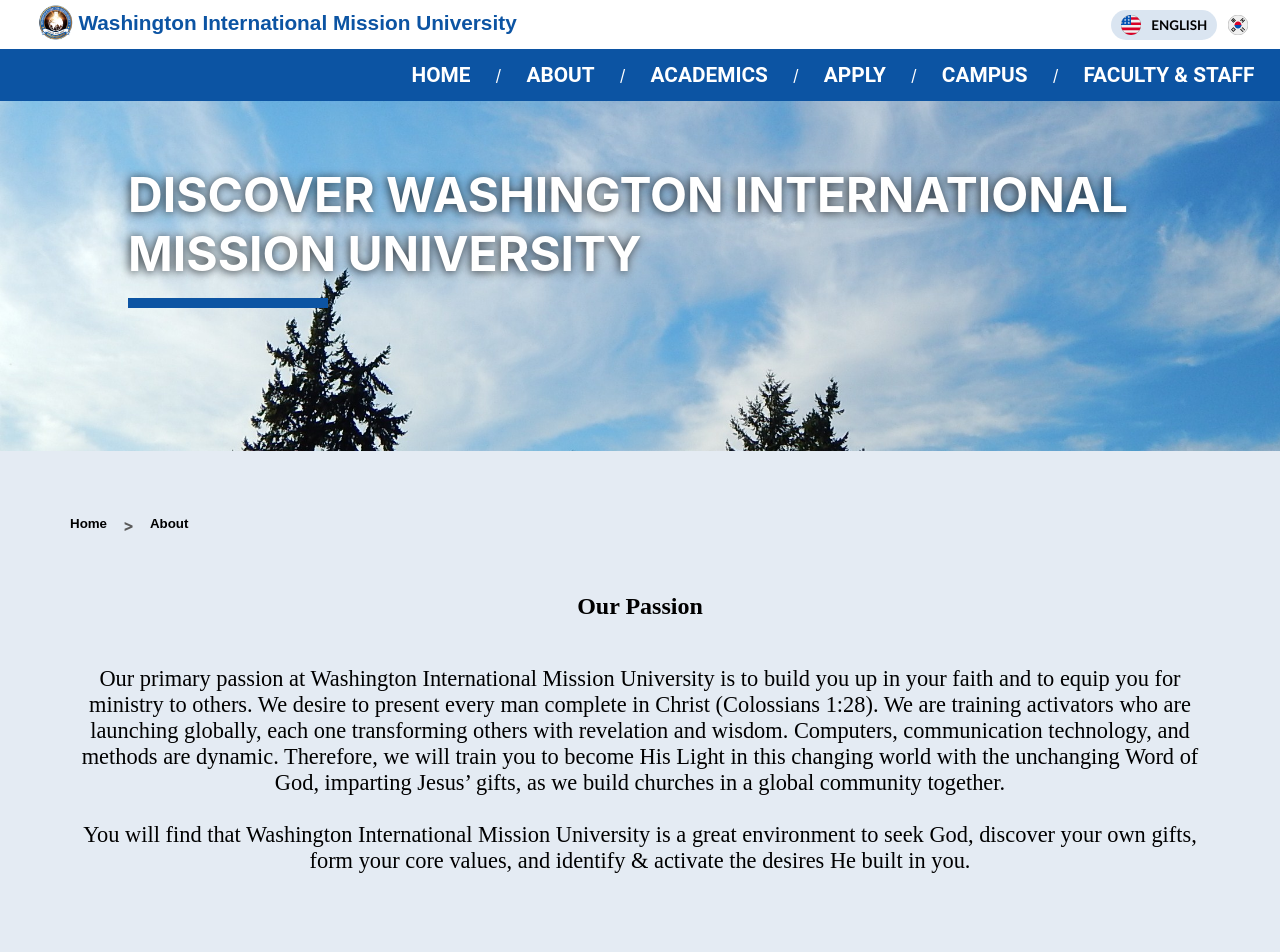
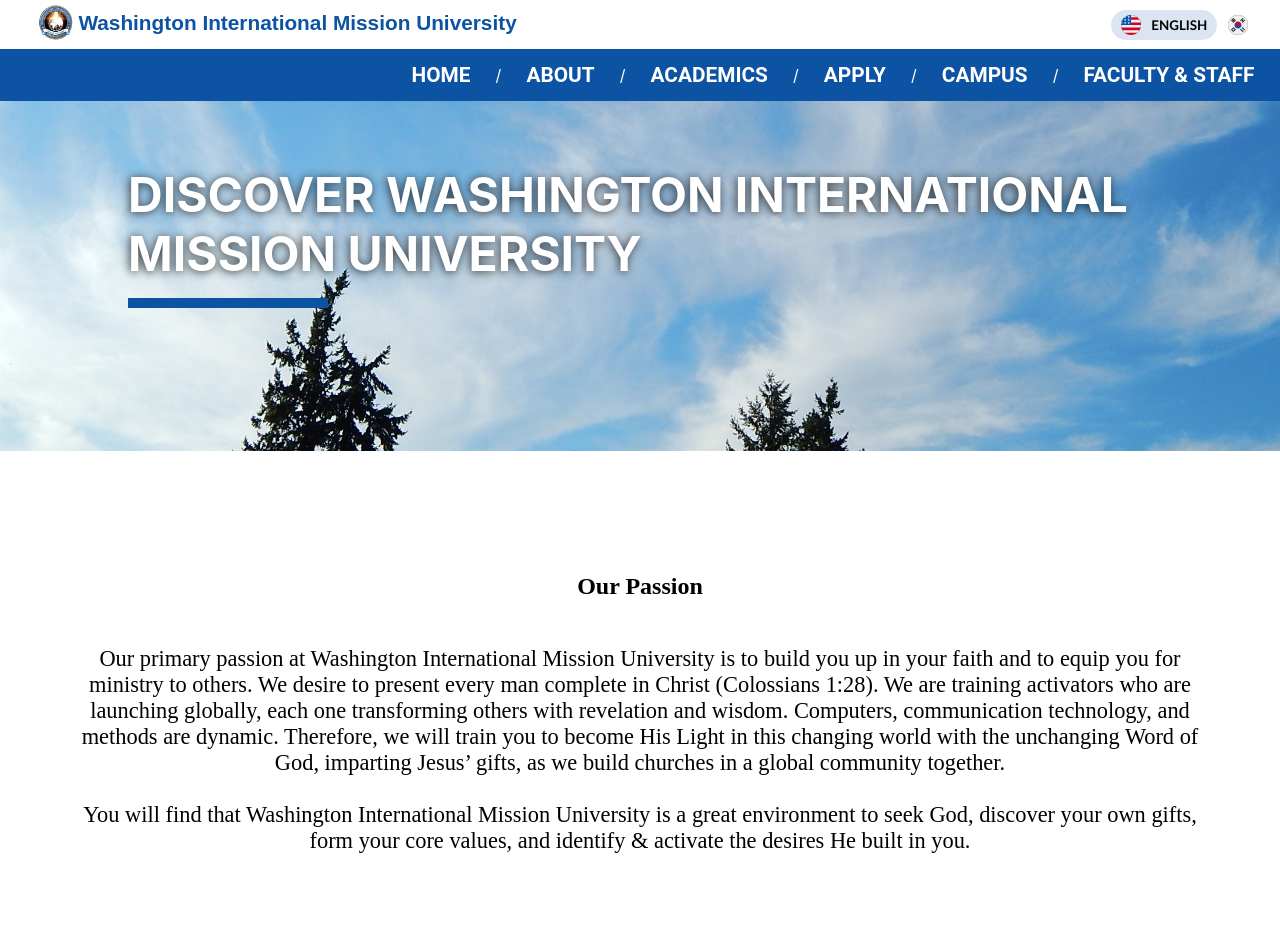
Before and after one commit to jin3lee/web-ibcu, a React (Create React App) app: page /about in a window 1280 px wide. Shown: the top 952 px of the page. Built offline with nearby package versions, Linux system fonts and the light colour scheme.

Commit message:
fix coloring of about page

```diff
--- a/src/Pages/AboutPage/components/AboutContent.js
+++ b/src/Pages/AboutPage/components/AboutContent.js
@@ -44,17 +44,6 @@
       <div style={ style.container }>
 
         <div style={{ marginLeft: '5%', marginRight: '5%' }}>
-          <div style={{ display: 'flex', flexDirection: 'row', color: 'rgb(90, 90, 90)' }}>
-            <button onClick={ () => { this._updatePageTo( PAGE_ID_HOME ) } } style={ style.backFlowButtonStyle }>
-              Home
-            </button>
-            <div style={ style.backFlowButtonStyle }>
-              >
-            </div>
-            <button onClick={ () => { this._updatePageTo( PAGE_ID_ABOUT ) } } style={ style.backFlowButtonStyle }>
-              About
-            </button>
-          </div>
 
           { (this.state.currentContentById === CONTENT_ID_PASSION) && this._getPassionContent() }
 
@@ -73,7 +62,7 @@
     paddingTop: '5%',
     paddingBottom: '10%',
     color: 'black',
-    backgroundColor: '#E4EBF3',
+    backgroundColor: 'white',
   },
   backFlowButtonStyle: {
     marginRight: 10,
--- a/src/Pages/AboutPage/components/AboutCoreValue.js
+++ b/src/Pages/AboutPage/components/AboutCoreValue.js
@@ -77,7 +77,7 @@
   container: {
     display: 'flex',
     flexDirection: 'row',
-    backgroundColor: 'white',
+    backgroundColor: '#84ACD2',
     justifyContent: 'center',
     flexWrap: 'wrap',
     paddingTop: '5%',
--- a/src/Pages/AboutPage/components/AboutProcess.js
+++ b/src/Pages/AboutPage/components/AboutProcess.js
@@ -64,7 +64,7 @@
   container: {
     display: 'flex',
     flexDirection: 'row',
-    backgroundColor: '#E4EBF3',
+    backgroundColor: 'white',
     justifyContent: 'center',
     flexWrap: 'wrap',
     color: 'black',
```
